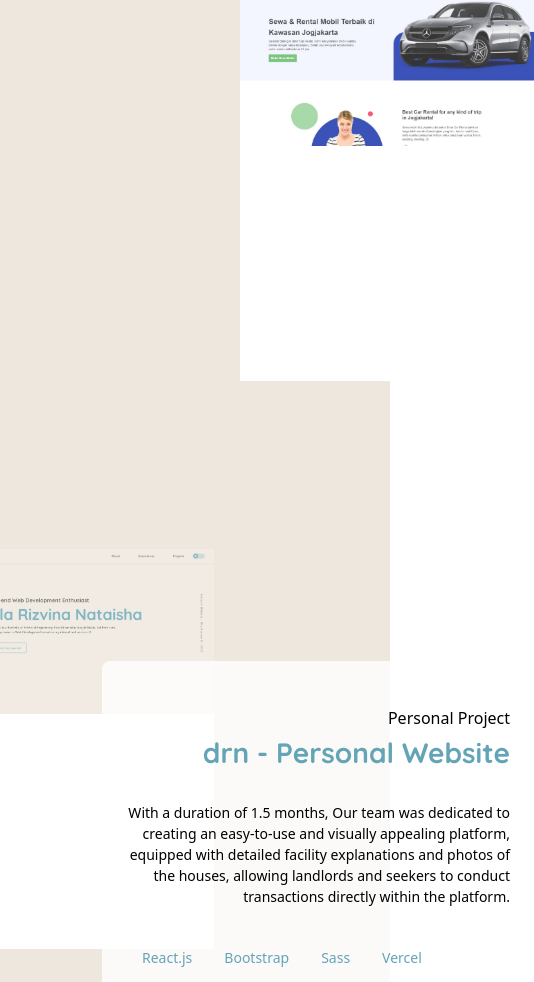
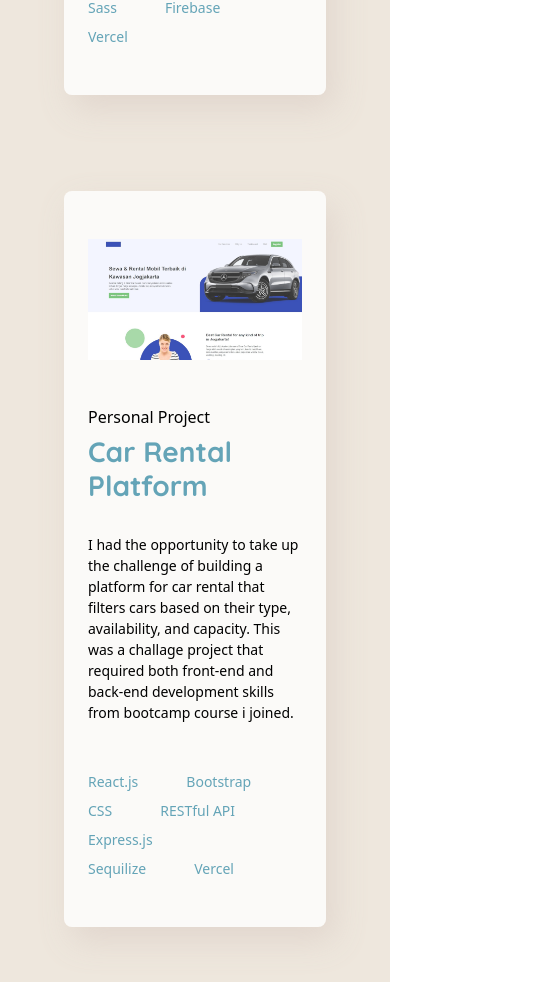
Before and after one commit to dila-rn/personal-website, a React (Create React App) app: page / in a window 390 px wide. Shown: the part 4394-5376 px from the top of the page, 534 px wide, since content can reach past the window. Built offline with nearby package versions, Linux system fonts and the light colour scheme; a web font is replaced by a local one.

Commit message:
update projects section + responsive

```diff
--- a/src/components/CardProject.jsx
+++ b/src/components/CardProject.jsx
@@ -1,55 +1,85 @@
 import "../scss/card.scss";
 import React from "react";
+import { Icon } from "@iconify/react";
 
 function CardProject(props) {
     const stacks = Object.values(props.stack)
     return (
         <div className="card-project py-5">
             {props.id % 2 !== 0 ?
-
-                <div className="card-project-odd d-flex justify-content-end">
+                <div className="card-project-odd flex-row-reverse ">
                     <div className="wrapper">
                         <img src={process.env.PUBLIC_URL + props.image} alt="" />
                     </div>
-
-                    <div className="explanation  px-4 py-5">
+                    <div className="explanation ">
+                        <div className="open-link d-flex justify-content-end">
+                            <a href={props.link}
+                                target="_blank"
+                                rel="noreferrer"
+                                className="icon-position p-4">
+                                <Icon icon="material-symbols:open-in-new" width="20" height="20" />
+                            </a>
+                        </div>
+                        <div className=" px-4 py-5">
                             <h5 className="textReg">{props.type}</h5>
                             <h3 className="textSubtitle">{props.name}</h3>
                             <p className="textSM  py-4">{props.description}</p>
                             <div className="d-flex flex-wrap">
                                 {stacks.map(item => (
-                                <div className='textSM px-3' key={item}>{item}</div>
+                                    <div className='textSM pe-5 pt-2' key={item}>{item}</div>
                                 ))}
                             </div>
                         </div>
                     </div>
-
+                </div>
                 :
-
                 <div className="card-project-even ">
                     <div className="wrapper">
                         <img src={process.env.PUBLIC_URL + props.image} alt="" />
                     </div>
-
-                    <div className="explanation  px-4 py-5">
+                    <div className="explanation">
+                        <div className="open-link d-flex justify-content-start">
+                            <a href={props.link}
+                                target="_blank"
+                                rel="noreferrer"
+                                className="icon-position p-4">
+                                <Icon icon="material-symbols:open-in-new" width="20" height="20" />
+                            </a>
+                        </div>
+                        <div className=" px-4 py-5">
                             <h5 className="textReg">{props.type}</h5>
                             <h3 className="textSubtitle">{props.name}</h3>
                             <p className="textSM  py-4">{props.description}</p>
                             <div className="d-flex flex-wrap">
                                 {stacks.map(item => (
-                                <div className='textSM px-3' key={item}>{item}</div>
+                                    <div className='textSM pe-5 pt-2' key={item}>{item}</div>
                                 ))}
+                            </div>
                         </div>
                     </div>
                 </div>
             }
 
+            <div className="card-project-md">
+                <div className="box px-4 py-5">
+                    <div className="wrapper">
+                        <img src={process.env.PUBLIC_URL + props.image} alt="" />
+                    </div>
 
-
-
+                    <div className="pt-5 explanation-md">
+                        <h5 className="textReg">{props.type}</h5>
+                        <h3 className="textSubtitle">{props.name}</h3>
+                        <p className="textSM py-4">{props.description}</p>
+                        <div className="d-flex flex-wrap">
+                            {stacks.map(item => (
+                                <div className='textSM pe-5 pt-2' key={item}>{item}</div>
+                            ))}
+                        </div>
+                    </div>
+                </div>
+            </div>
         </div>
     )
-
 }
 
 export default CardProject;
--- a/src/components/LandingPage.jsx
+++ b/src/components/LandingPage.jsx
@@ -13,9 +13,6 @@ function LandingPage() {
     setThemeToggleClicked(!themeToggleClicked)
     setTheme(themeToggleClicked ? "light" : "dark");
   };
-
-
-  console.log(theme)
 
   const experiences = [
     {
@@ -70,6 +67,7 @@ function LandingPage() {
       name: "Omah Kos Web Platform",
       description: "With a duration of 1.5 months, Our team was dedicated to creating an easy-to-use and visually appealing platform, equipped with detailed facility explanations and photos of the houses, allowing landlords and seekers to conduct transactions directly within the platform. ",
       image: "/images/omah-kos.jpeg",
+      link: "https://github.com/dila-rn/omah-kos",
       stack: {
         0: "Next.js",
         1: "Bootstrap",
@@ -82,8 +80,9 @@ function LandingPage() {
       id: 1,
       type: "Personal Project",
       name: "Car Rental Platform",
-      description: "With a duration of 1.5 months, Our team was dedicated to creating an easy-to-use and visually appealing platform, equipped with detailed facility explanations and photos of the houses, allowing landlords and seekers to conduct transactions directly within the platform.",
+      description: "I had the opportunity to take up the challenge of building a platform for car rental that filters cars based on their type, availability, and capacity. This was a challage project that required both front-end and back-end development skills from bootcamp course i joined.",
       image: "/images/bcr.jpeg",
+      link: "https://github.com/dila-rn/BCR-single-page-project-using-reactjs",
       stack: {
         0: "React.js",
         1: "Bootstrap",
@@ -98,8 +97,9 @@ function LandingPage() {
       id: 2,
       type: "Personal Project",
       name: "drn - Personal Website",
-      description: "With a duration of 1.5 months, Our team was dedicated to creating an easy-to-use and visually appealing platform, equipped with detailed facility explanations and photos of the houses, allowing landlords and seekers to conduct transactions directly within the platform.",
-      image:"/images/personal-web.jpeg",
+      description: "Building my personal website was a challenging and rewarding project that allowed me to showcase my skills as a developer. To begin, I identified my goals for the website and determined the key features that I wanted to include, such as my self-introduction, experiences, and contact information. I then created a design that was both visually appealing and easy to navigate, ensuring that visitors could easily find the information they were looking for.",
+      image: "/images/personal-web.jpeg",
+      link: "https://github.com/dila-rn/personal-website",
       stack: {
         0: "React.js",
         1: "Bootstrap",
@@ -169,8 +169,7 @@ function LandingPage() {
             <p className="textReg">
               I graduated as a Bachelor of Electrical Engineering from Universitas Gadjah Mada, but here i am, pursuing my career in Web Development based on my interest and passion :D
             </p>
-            <a href={process.env.PUBLIC_URL + '/documents/CV-ATS-Dila Rizvina N-2023.pdf'}
-            >
+            <a href={process.env.PUBLIC_URL + '/documents/CV-ATS-Dila Rizvina N-2023.pdf'}>
               <button>
                 Check out my resume!
               </button>
@@ -182,17 +181,15 @@ function LandingPage() {
           <div>
             <div className="d-flex align-items-center">
               <h2 className="textTitle pe-3">About Me</h2>
-            <hr  className="col-xl-9 col-md-6 col-lg-6 col-sm-6 section-line"/>
+              <hr className="col-xl-9 col-md-6 col-lg-6 col-sm-6 section-line" />
             </div>
 
             <div className="row flex-column-reverse flex-md-row py-4">
-
               <div className="col-xl-7 col-lg-7 col-md-6 col-sm-12">
                 <p className="self-desc my-3 pe-4 textSM ">
                   Hi, my name is Dila. I'm a electrical engineering fresh graduate who took a big step outside of my major to pursue my passion for <span>web development and design.</span> I am a self-starter who is passionate about graphic design and developing visually stunning and user-friendly websites.
                   <br />
                   <br />
-
                   <span>I started my journey for Web Development in 2022</span> when I was chosen as scholarship awardee for Full-stack Web Development bootcamp program, and since then, I have been completely immersed in the world of web development and I am always seeking new challenges to improve my skills and knowledge.
                   <br />
                   <br />
@@ -210,18 +207,15 @@ function LandingPage() {
                   <img src={process.env.PUBLIC_URL + '/images/me.jpg'} alt="" />
                 </div>
               </div>
-
-
             </div>
-
           </div>
         </section>
 
         <section id="experience">
           <div className="py-4 d-flex align-items-center justify-content-center">
-          <hr  className="col-xl-4 col-lg-4 col-md-2 col-sm-2  section-line"/>
+            <hr className="col-2 section-line" />
             <h2 className="textTitle px-4">Experiences</h2>
-          <hr  className="col-xl-4 col-lg-4 col-md-2 col-sm-2  section-line"/>
+            <hr className="col-2 section-line" />
           </div>
           <div className="px-4 py-3">
             <div className="row">
@@ -241,25 +235,27 @@ function LandingPage() {
       </div>
 
       <section id="project" >
-          <h2 className="textTitle d-flex justify-content-center">Projects</h2>
+        <div className="d-flex justify-content-center align-items-center">
+          <hr className="col-2 section-line" />
+          <h2 className="textTitle px-4">Projects</h2>
+          <hr className="col-2 section-line" />
+        </div>
 
-          <div className="px-5">
-
+        <div className="">
           {projects.map(item => (
-                <div className="pt-4 pb-5" key={item.id}>
+            <div className="" key={item.id}>
               <CardProject
                 id={item.id}
                 type={item.type}
                 name={item.name}
+                link={item.link}
                 image={item.image}
                 description={item.description}
                 stack={item.stack}
               />
             </div>
           ))}
-
         </div>
-
       </section>
 
       <footer>
--- a/src/scss/LandingPage.scss
+++ b/src/scss/LandingPage.scss
@@ -4,9 +4,6 @@
 
 
 // Default styles
-
-
-
 .landing-page {
   background-color: $primaryLight;
   color: $secondaryLight;
@@ -28,14 +25,13 @@
     color: inherit;
   }
 
-  .section-line{
+  .section-line {
     color: $secondaryLight;
     border: 1px solid $secondaryLight;
   }
 
   @media screen and (max-width: 576px) {
-
-    .section-line{
+    .section-line {
       display: none;
     }
   }
@@ -48,7 +44,7 @@
     filter: drop-shadow(0px 3px 3px rgba(0, 0, 0, 0.08));
 
     a:hover {
-        color: $elementLight;
+      color: $elementLight;
     }
   }
 
@@ -98,7 +94,6 @@
   }
 
   @media screen and (max-width: 1197px) {
-
     .social-media,
     .section-title {
       display: none;
@@ -108,8 +103,6 @@
   main {
     margin: 0px auto;
     max-width: 850px;
-
-
 
     section {
       margin-top: 200px;
@@ -126,8 +119,7 @@
     }
 
     @media screen and (max-width: 576px) {
-
-      h1{
+      h1 {
         font-size: 3.5em;
       }
     }
@@ -168,7 +160,6 @@
     button:hover {
       color: $primaryLight;
     }
-
   }
 
   #about {
@@ -229,7 +220,6 @@
   @media screen and (max-width: 766px) {
     .picture-wrapper {
       margin: 0px auto;
-
       width: 70%;
       padding-bottom: 70%;
     }
@@ -242,9 +232,10 @@
     min-height: 80vh;
     text-align: left;
 
-    h6{
+    h6 {
       opacity: 60%;
     }
+
     h2 {
       color: $elementLight;
     }
@@ -255,15 +246,18 @@
     }
   }
 
-  #project{
+  #project {
     margin: 0px auto;
-    max-width: 850px;
-    padding-top: 120px;
-
+    padding: 120px 6em;
     min-height: 100vh;
 
     h2 {
       color: $elementLight;
+    }
+
+    @media screen and (max-width: 1197px) {
+      padding: 120px 4em;
+
     }
   }
 
@@ -271,24 +265,25 @@
     text-align: center;
     padding: 20px;
 
-    .social-media-footer{
+    .social-media-footer {
       padding: 20px;
       display: none;
 
-      a{
+      a {
         padding: 20px;
         transition: color 0.2s;
         color: $secondaryLight;
         opacity: 70%;
       }
-      a:hover{
+
+      a:hover {
         color: $elementLight;
         opacity: 100%;
       }
     }
 
     @media screen and (max-width: 1197px) {
-      .social-media-footer{
+      .social-media-footer {
         display: block;
       }
     }
@@ -314,7 +309,7 @@
     color: $secondaryDark
   }
 
-  .section-line{
+  .section-line {
     color: $secondaryDark;
     border: 1px solid $secondaryDark;
   }
@@ -359,7 +354,7 @@
       box-shadow: 16px 16px 0 $elementDark;
     }
 
-    .picture-wrapper:hover{
+    .picture-wrapper:hover {
       box-shadow: 8px 8px 0 $elementDark;
     }
   }
@@ -383,7 +378,7 @@
     }
   }
 
-  #project{
+  #project {
     h2 {
       color: $elementDark;
     }
@@ -392,6 +387,17 @@
   footer {
     background-color: $primaryDark;
     color: $secondaryDark;
+
+    .social-media-footer {
+
+      a {
+        color: $secondaryDark;
+      }
+
+      a:hover {
+        color: $elementDark;
+      }
+    }
   }
 
   .social-media {
--- a/src/scss/card.scss
+++ b/src/scss/card.scss
@@ -2,7 +2,7 @@
 @import './themes/theme-dark.scss';
 @import './typography.scss';
 
-
+//default styles
 .landing-page {
     .card-experience {
         background-color: rgba(255, 255, 255, 0.8);
@@ -47,21 +47,39 @@
     }
 
     .card-project {
+        min-height: 600px;
+        padding: 0em 8em;
+
+        .open-link {
             position: relative;
-        left: -8em;
+
+            .icon-position {
+                position: absolute;
+            }
+        }
 
         .wrapper {
             max-width: 45em;
-            min-height: 25em;
             background-color: white;
-            // box-shadow:  8px 14px 32px #ccc2bcdc;
+            box-shadow: 8px 14px 32px #dfd3cbdc;
+        }
 
+        @media screen and (max-width: 1197px) {
+            .wrapper {
+                box-shadow: none;
+            }
+        }
+
+        img {
+            object-fit: cover;
+            width: 100%;
+            height: auto;
+            opacity: 0.8;
         }
 
         .explanation {
             background-color: rgba(255, 255, 255, 0.8);
             border-radius: 8px;
-            position: absolute;
             width: 27em;
             height: fit-content;
 
@@ -71,54 +89,76 @@
             }
         }
 
+        .card-project-even {
+            position: relative;
+            text-align: right;
+            padding-bottom: 8em;
 
-        .card-project-even {
+            .explanation {
+                position: absolute;
+                top: 7em;
+                right: 0em;
+                box-shadow: 16px 16px 0 $elementLight;
+            }
+        }
 
-            text-align: right;
+        .card-project-odd {
+            position: relative;
+            text-align: left;
+            padding-bottom: 10em;
 
-            img {
-                object-fit: cover;
-                width: 100%;
-                height: auto;
-                opacity: 0.8;
+            .wrapper {
+                margin-left: auto;
             }
 
             .explanation {
-                top: 10em;
-                right: -20em;
-                box-shadow: 16px 16px 0 $elementLight;
-            }
-
-        }
-
-        .card-project-odd {
-            .wrapper {
-                position: relative;
-                right: -20em;
-            }
-
-            img {
-                position: relative;
-                object-fit: cover;
-                width: 100%;
-                height: auto;
-                opacity: 0.8;
-            }
-
-            .explanation {
-                top: 10em;
-                right: 20em;
+                position: absolute;
+                top: 7em;
                 width: 27em;
                 box-shadow: -16px 16px 0 $elementLight;
 
             }
         }
+
+        .card-project-md {
+            display: none;
+
+            .box {
+                background-color: rgba(255, 255, 255, 0.8);
+                border-radius: 8px;
+                box-shadow: 8px 14px 32px #dfd3cbdc;
             }
 
+            .explanation-md {
+
+                h3,
+                div {
+                    color: $elementLight;
+                }
+            }
         }
 
+        @media screen and (max-width: 1197px) {
 
+            .card-project-even,
+            .card-project-odd {
+                display: none;
+            }
 
+            .card-project-md {
+                display: block;
+            }
+        }
+    }
+
+    @media screen and (max-width: 1197px) {
+        .card-project {
+            padding: 0em 0em;
+        }
+    }
+}
+
+//dark mode styles
 .landing-page.dark {
     .card-experience {
         background-color: rgba(255, 255, 255, 0.1);
@@ -135,9 +175,24 @@
         }
     }
 
-    .card-project{
+    .card-project {
+        .wrapper {
+            background-color: $primaryDark;
+            box-shadow: 5px 8px 24px #55637fdc;
+
+            img {
+                opacity: 90%;
+            }
+        }
+
+        @media screen and (max-width: 1197px) {
+            .wrapper {
+                box-shadow: none;
+            }
+        }
+
         .explanation {
-            background-color: rgba(84, 84, 105, 0.4);
+            background-color: rgba(56, 56, 73, 0.94);
 
             h3,
             div {
@@ -145,4 +200,12 @@
             }
         }
     }
+
+    .card-project-md {
+        .box {
+            background-color: rgba(255, 255, 255, 0.1);
+            border-radius: 8px;
+            box-shadow: none;
         }
+    }
+}
```
Lines whose indentation alone changed are shown as unchanged.
